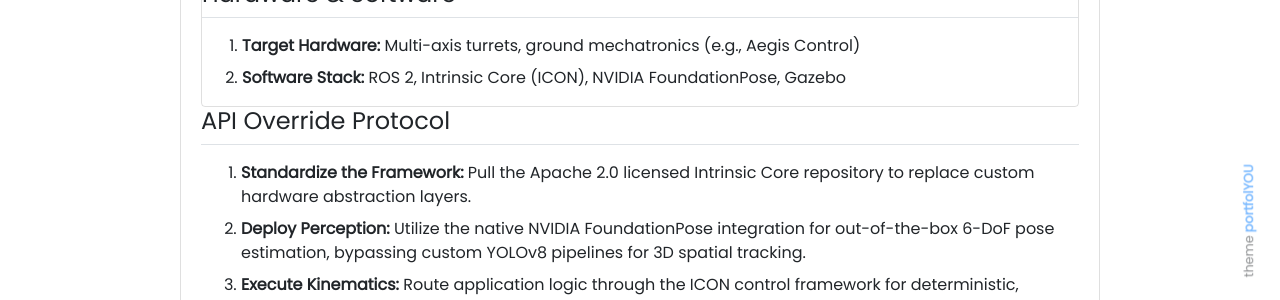
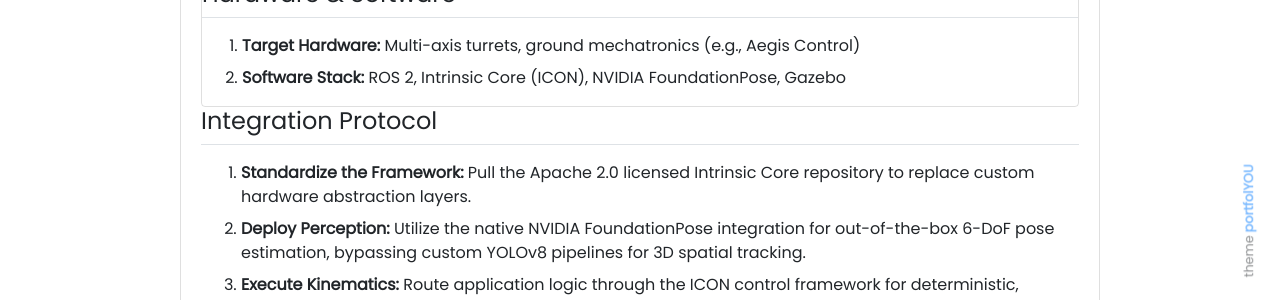
Before and after one commit to mistabowhunta/github.io, a Jekyll site: the page built from _posts/2026-09-24-intrinsic-core-integration.md, in a window 1280 px wide. Shown: the part 503-803 px from the top of the page. Built offline with Jekyll 4.4.1, drawn with Linux system fonts in a browser that asks for light colours; our own code applies the rules of GitHub Pages for plain Markdown files.

Commit message:
Update 2026-09-24-intrinsic-core-integration.md

```diff
--- a/_posts/2026-09-24-intrinsic-core-integration.md
+++ b/_posts/2026-09-24-intrinsic-core-integration.md
@@ -21,7 +21,7 @@ date: 2026-09-24
         </ol>
       </div>
     </div>
-    <h4 class="card-title border-bottom pb-2">API Override Protocol</h4>
+    <h4 class="card-title border-bottom pb-2">Integration Protocol</h4>
     <ol class="mt-3">
       <li class="mb-2"><strong>Standardize the Framework:</strong> Pull the Apache 2.0 licensed Intrinsic Core repository to replace custom hardware abstraction layers.</li>
       <li class="mb-2"><strong>Deploy Perception:</strong> Utilize the native NVIDIA FoundationPose integration for out-of-the-box 6-DoF pose estimation, bypassing custom YOLOv8 pipelines for 3D spatial tracking.</li>
```
